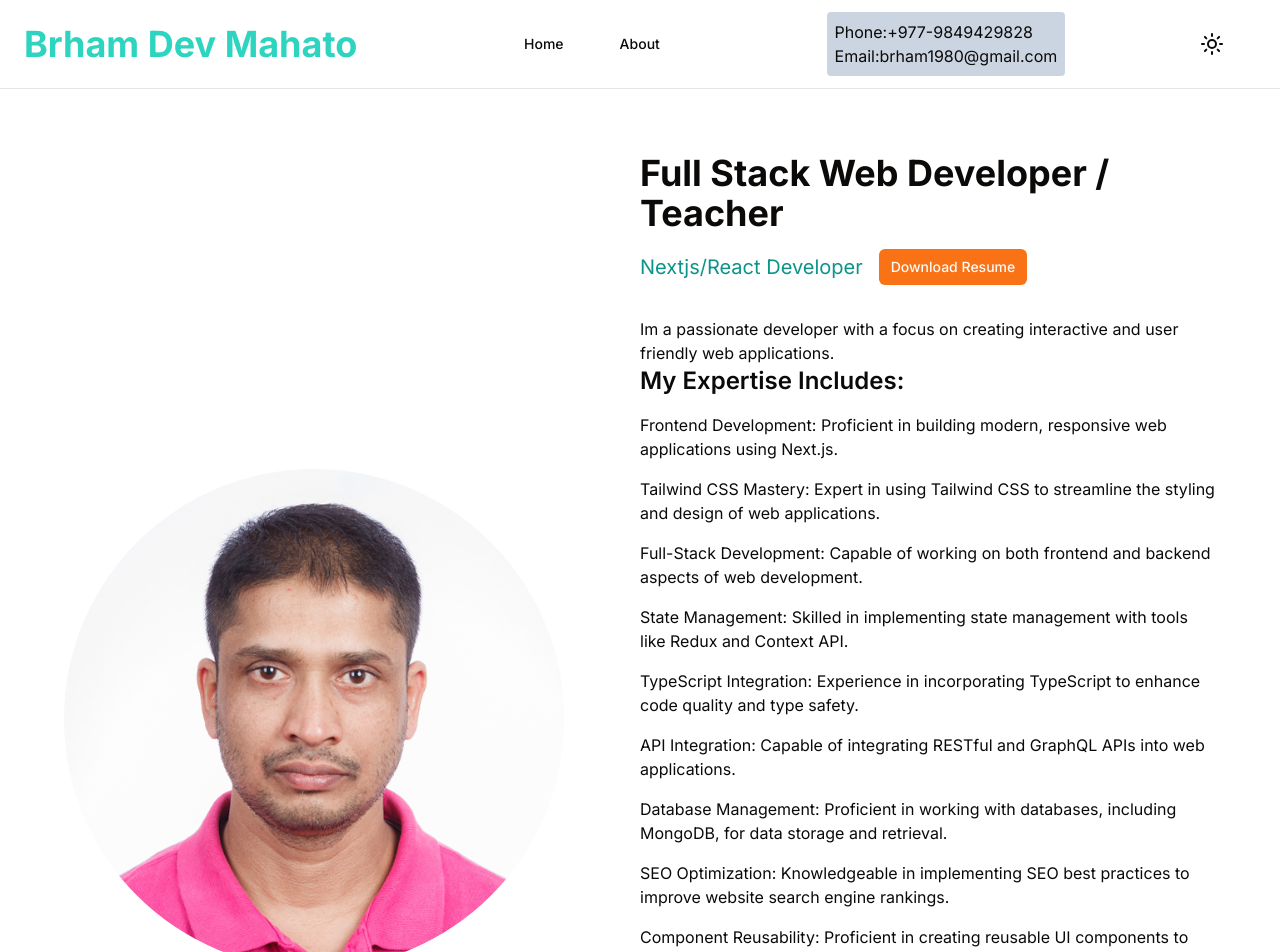
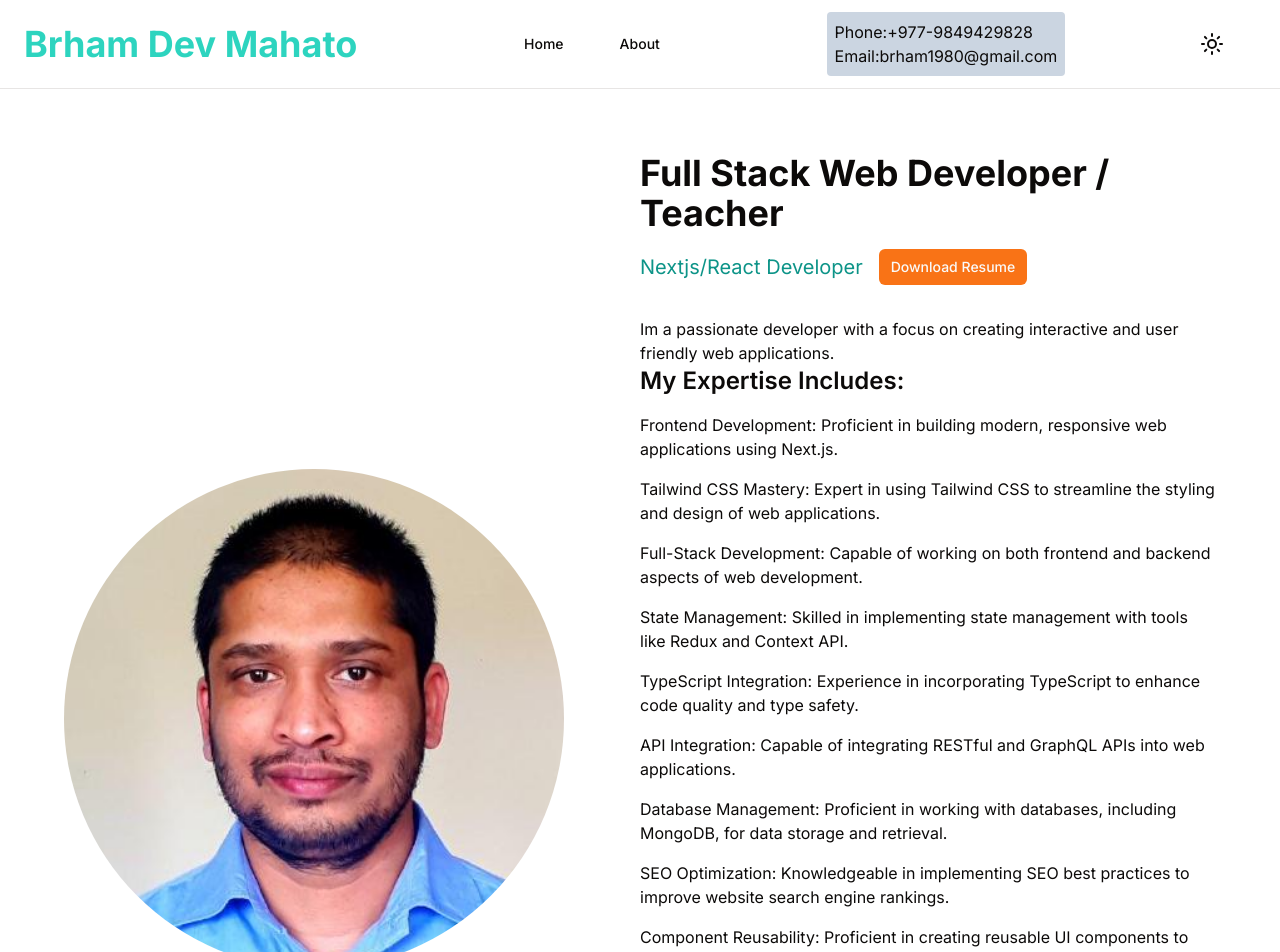
Before and after one commit to 369webforall/nextjs-portfolio, a Next.js app: page / in a window 1280 px wide. Shown: the top 952 px of the page. Built offline with nearby package versions, Linux system fonts and the light colour scheme.

Commit message:
change image

```diff
--- a/components/HeroSection.tsx
+++ b/components/HeroSection.tsx
@@ -11,7 +11,7 @@ const HeroSection = () => {
         <div className="flex flex-col md:flex-row items-center text-center md:text-left">
           <div className="md:w-1/2 mb-4">
             <Image
-              src="/brham.jpg"
+              src="/dev.jpg"
               alt="Hero Image"
               className="rounded-full"
               priority
```
Also changed, not shown: public/dev.jpg (added).
